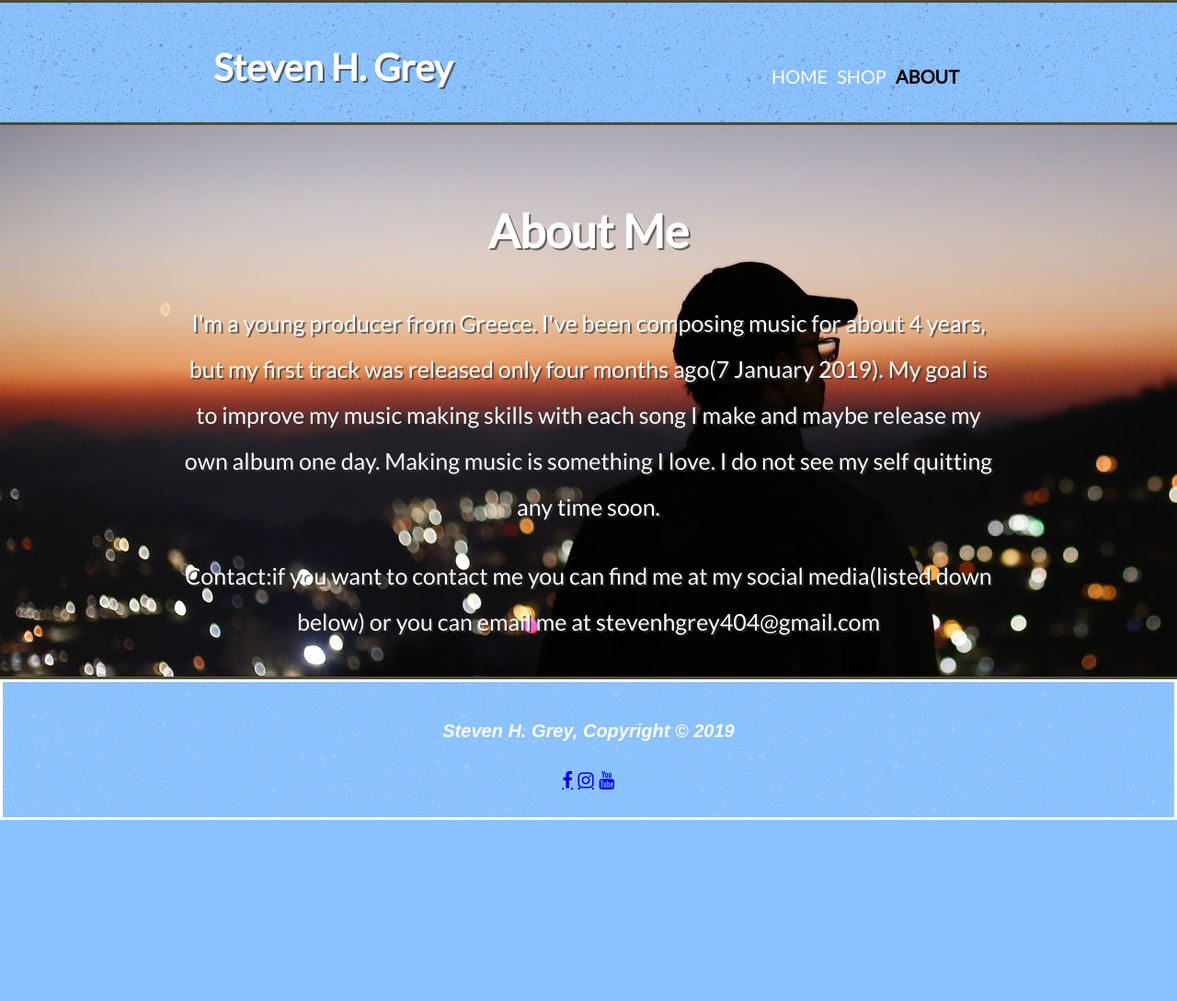
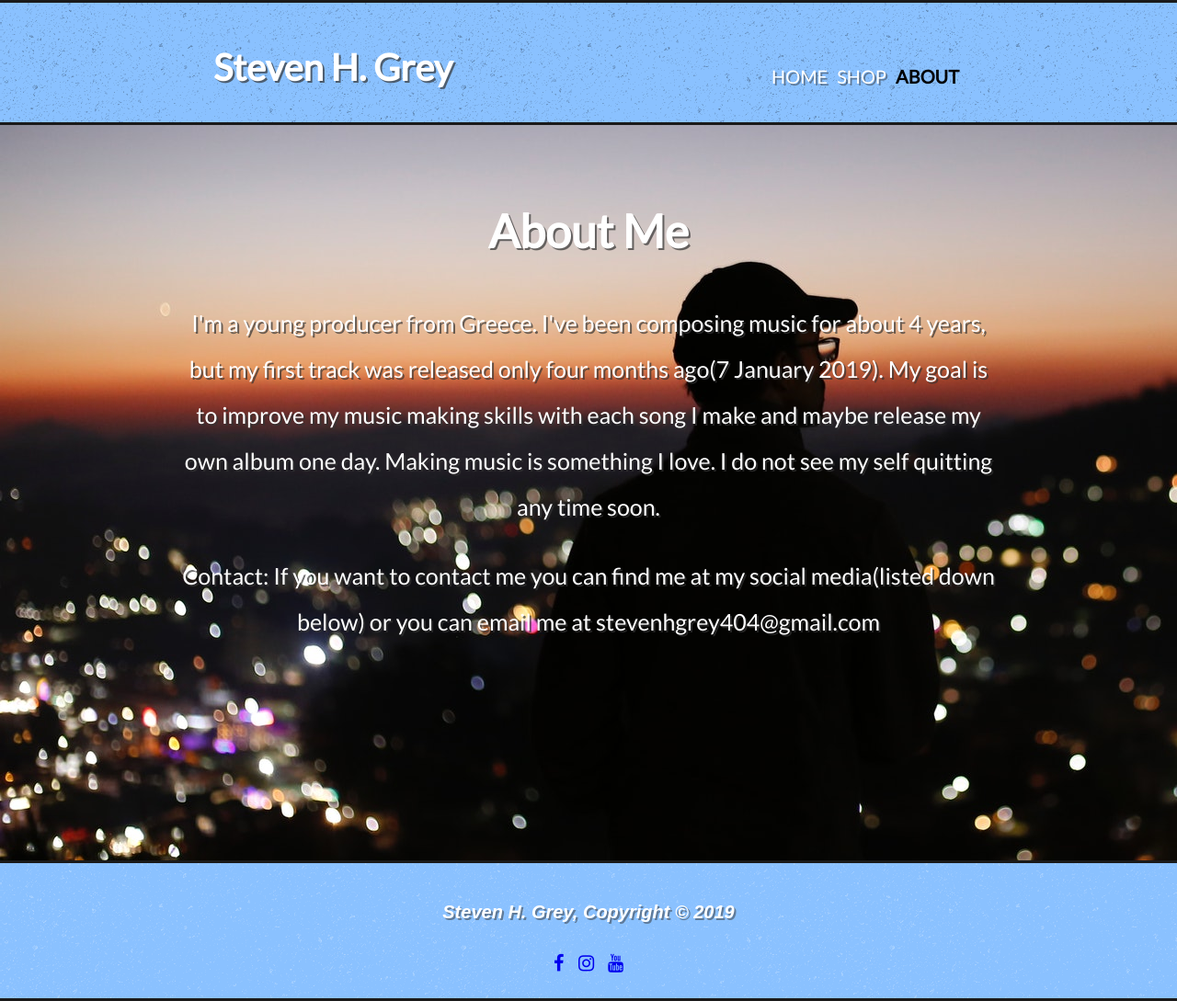
Before and after one commit to Steven404/WebDevProject, a PHP site: page /about.html in a window 1280 px wide. Shown: the whole page at 92% size. Before the commit the page ends 892 px from the top, so only its background shows below. Run offline with PHP 8.4, Linux system fonts and the light colour scheme.

Commit message:
Final Changes(style)
Ολοκλήρωση της ιστοσελίδας με μίκρες αλλαγές στο CSS

```diff
--- a/about.html
+++ b/about.html
@@ -4,7 +4,7 @@
   <head>
     <meta charset="utf-8">
     <meta name="viewport" content="width=device=width">
-    <title>Steven H. Grey | Official</title>
+    <title>Steven H. Grey | About Me</title>
 
     <link rel="icon" type="img/png" href="img/MyLogo.png"/>
 
@@ -34,27 +34,27 @@
         </div>
         <nav>
           <ul>
-            <li><a href="index.php">Home</a></li>
-            <li><a href="shop.php">Shop</a></li>
+            <li><a style="text-shadow: 2px 2px 0px rgba(51, 51, 51, 0.5);" href="index.php">Home</a></li>
+            <li><a style="text-shadow: 2px 2px 0px rgba(51, 51, 51, 0.5);" href="shop.php">Shop</a></li>
             <li class="current"><a href="about.html">About</a></li>
           </ul>
         </nav>
       </div>
     </header>
-      <section class="showcase1 fadeIn animated">
+      <section style="min-height:800px; border-bottom: #1a1a1a 3px solid;" class="showcase1 fadeIn animated">
         <div class="container">
           <h1>About Me</h1>
           <p>I'm a young producer from Greece. I've been composing music for about 4 years, but my first track was released only four months ago(7 January 2019).
            My goal is to improve my music making skills with each song I make and maybe release my own album one day. Making music is something I love. I do not see my self quitting any time soon.</p>
-		   <p> Contact:if you want to contact me you can find me at my social media(listed down below) or you can email me at stevenhgrey404@gmail.com
+		   <p> Contact: If you want to contact me you can find me at my social media(listed down below) or you can email me at stevenhgrey404@gmail.com
         </div>
       </section>
 
-      <footer>
-        <h1>Steven H. Grey, Copyright &copy; 2019</h1>
-        <a class="fa fa-facebook" href="https://www.facebook.com/StevenHGrey/" target="_blank"></a>
-        <a class="fa fa-instagram" href="https://www.instagram.com/stevenhgrey404/" target="_blank"></a>
-        <a class="fa fa-youtube" href="https://www.youtube.com/channel/UCxNX7I_l_1GUABElzjPVKqg" target="_blank"></a>
+      <footer style="margin: 0px; border-bottom: #1a1a1a 3px solid;">
+        <h1 style="text-shadow: 2px 2px 0px rgba(51, 51, 51, 0.5);">Steven H. Grey, Copyright &copy; 2019</h1>
+        <a style="margin-right: 5px; margin-left: 5px; text-decoration: none;" class="fa fa-facebook hvr-bounce-in" href="https://www.facebook.com/StevenHGrey/" target="_blank"></a>
+        <a style="margin-right: 5px; margin-left: 5px; text-decoration: none;" class="fa fa-instagram hvr-bounce-in" href="https://www.instagram.com/stevenhgrey404/" target="_blank"></a>
+        <a style="margin-right: 5px; margin-left: 5px; text-decoration: none;" class="fa fa-youtube hvr-bounce-in" href="https://www.youtube.com/channel/UCxNX7I_l_1GUABElzjPVKqg" target="_blank"></a>
       </footer>
   </body>
 </html>
--- a/css/style.css
+++ b/css/style.css
@@ -22,8 +22,8 @@ header{
   background-color: #8ac1ff;
 
   min-height: 70px;
-  border-bottom: #4d4d33 3px solid;
-  border-top: #4d4d33 3px solid;
+  border-bottom: #1a1a1a 3px solid;
+  border-top: #1a1a1a 3px solid;
 }
 
 header img{
@@ -66,6 +66,7 @@ header nav{
 header .current a{
   color: #000;
   font-weight: bold;
+
 }
 
 header a{
@@ -100,14 +101,14 @@ header a:hover{
 
 .showcase p{
   font-size: 25px;
-  text-shadow: 2px 2px 0px rgba(51, 51, 51, 0.7);
+  text-shadow: 2px 2px 0px rgba(51, 51, 51, 0.5);
 }
 
 /*Top Tracks*/
 
 .toptracks{
   background: url('../img/bg1.jpg') 0;
-  border-bottom: #4d4d33 3px solid;
+  border-bottom: #1a1a1a 3px solid;
   min-height: 400px;
   text-align: center;
 }
@@ -185,7 +186,7 @@ header a:hover{
 
 .products{
   background-image: url('../img/Shop.jpg');
-  border-bottom: #4d4d33 3px solid;
+  border-bottom: #1a1a1a 3px solid;
   min-height: 1050px;
 }
 
@@ -334,12 +335,11 @@ header a:hover{
 /*Showcase1(About Me)*/
 
 .showcase1{
-  min-height: 600px;
   background: url('../img/AboutMe.jpg') no-repeat 0 -400px;
   width: 100%;
   text-align: center;
   color: #fff;
-  border-bottom: #4d4d33 3px solid;
+  border-bottom: #1a1a1a 3px solid;
 }
 
 .showcase1 h1{
@@ -355,15 +355,6 @@ header a:hover{
   text-shadow: 2px 2px 0px rgba(51, 51, 51, 0.7);
 }
 
-/*Spotify section(About me page)*/
-
-#Spotify{
-  min-height: 500px;
-}
-#Spotify img{
-  margin-top: 10px
-}
-
 /*Bottom of the page*/
 
 footer{
@@ -376,8 +367,10 @@ footer{
   background-color: #8ac1ff;
   text-align: center;
   margin: 3px;
+  border-bottom: #1a1a1a 3px solid;
 }
 
 footer h1{
   font-size: 20px;
+
 }
```
Also changed, not shown: index.php (+8 -8 lines), shop.php (+8 -8 lines).
